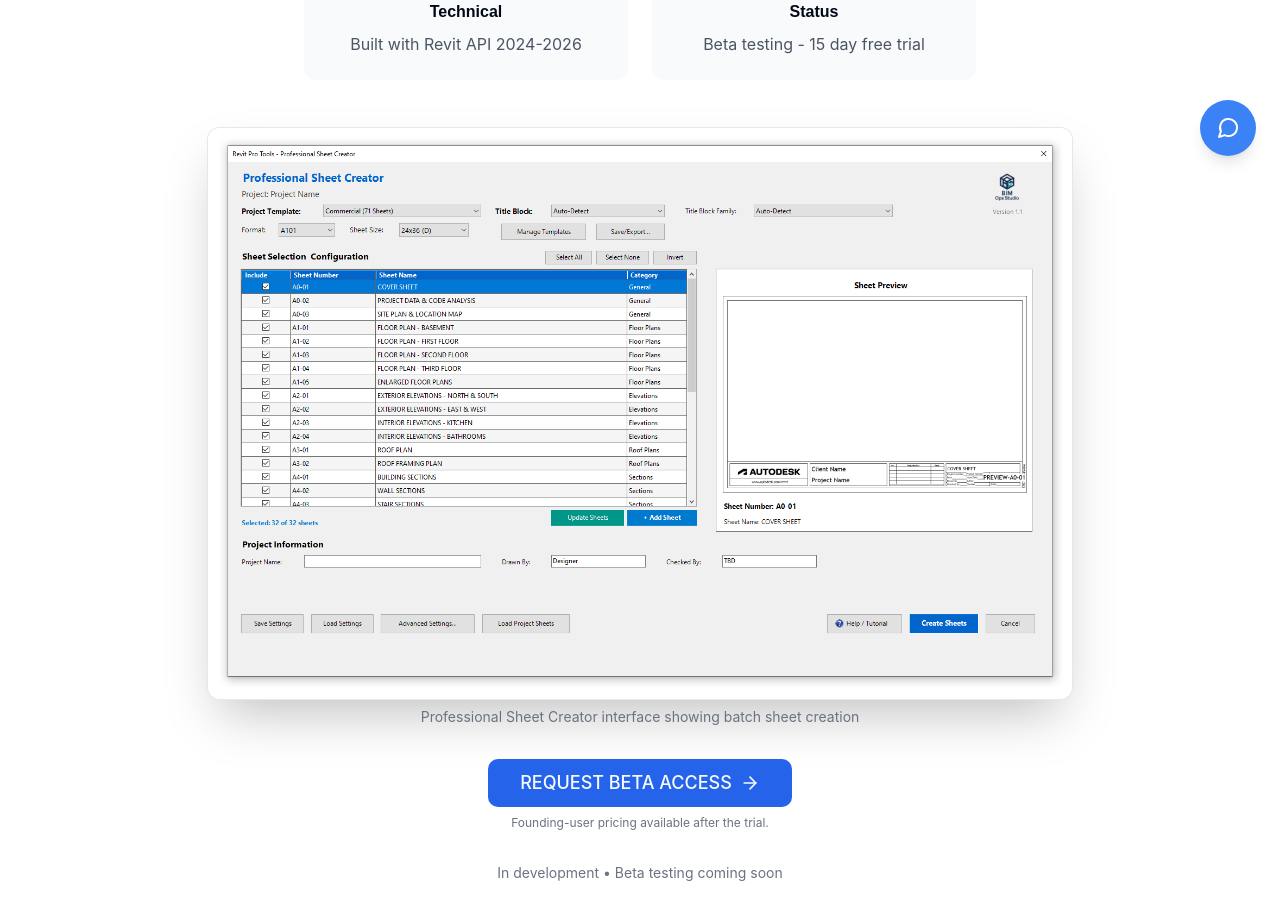
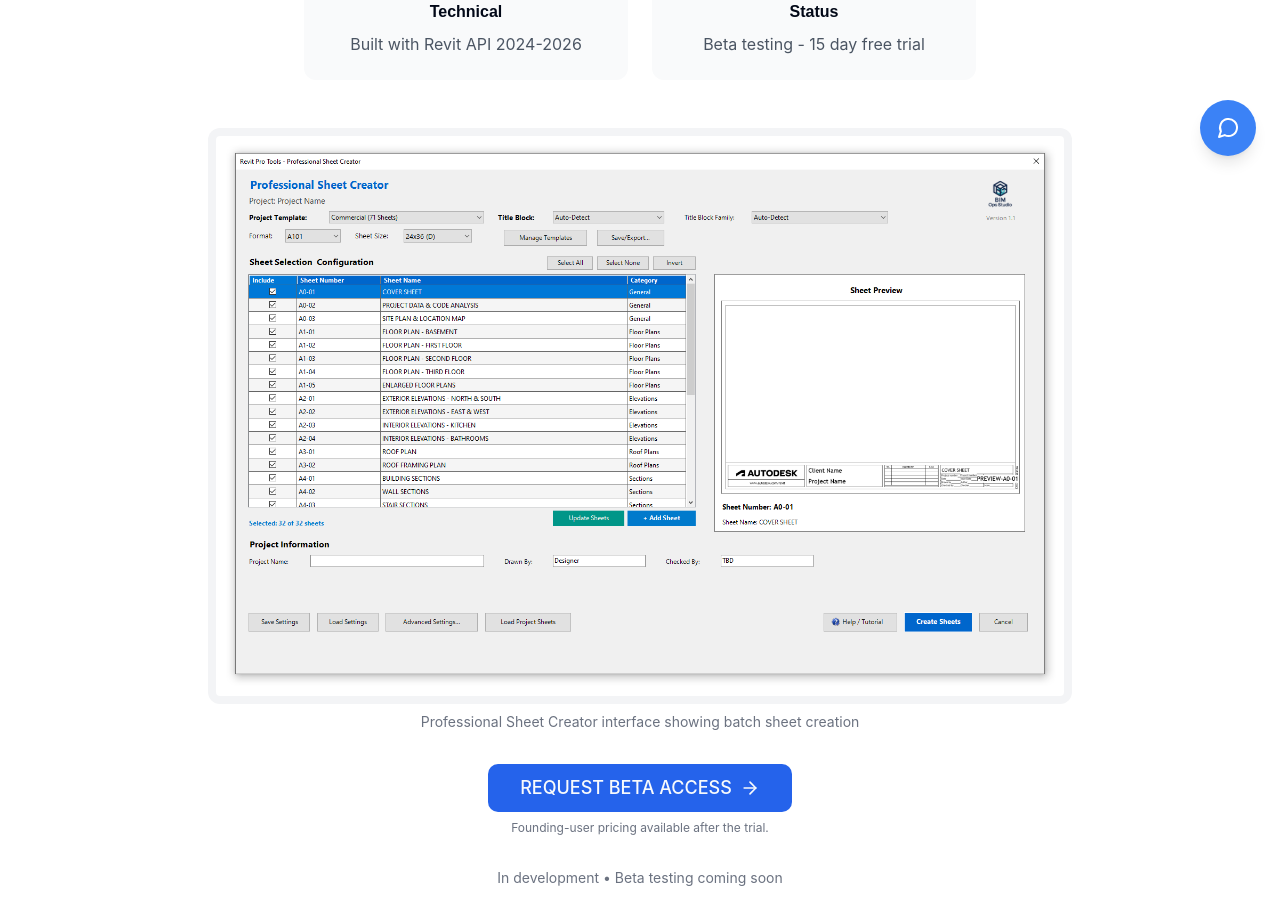
Before and after one commit to WeberG619/bimopsstudio, a Next.js app: page / in a window 1280 px wide. Shown: the part 620-1521 px from the top of the page. Built offline with nearby package versions, Linux system fonts and the light colour scheme.

Commit message:
fix: remove all edge effects, add subtle background frame
- Remove all fades, rings, and complex borders
- Add simple gray background container with 2px padding
- Background adapts to theme (gray-100 light / gray-800 dark)
- Creates subtle frame effect without obscuring content

```diff
--- a/pages/index.tsx
+++ b/pages/index.tsx
@@ -64,11 +64,13 @@ export default function Home() {
             </div>
 
             <div className="mb-8">
-              <img
-                src="/professional-sheet-creator-screenshot.png"
-                alt="Professional Sheet Creator interface in Revit"
-                className="w-full rounded-lg shadow-2xl ring-1 ring-gray-200 dark:ring-gray-800"
-              />
+              <div className="bg-gray-100 dark:bg-gray-800 p-2 rounded-lg">
+                <img
+                  src="/professional-sheet-creator-screenshot.png"
+                  alt="Professional Sheet Creator interface in Revit"
+                  className="w-full rounded"
+                />
+              </div>
               <p className="text-sm text-gray-500 dark:text-gray-400 mt-2 text-center">
                 Professional Sheet Creator interface showing batch sheet creation
               </p>
```
